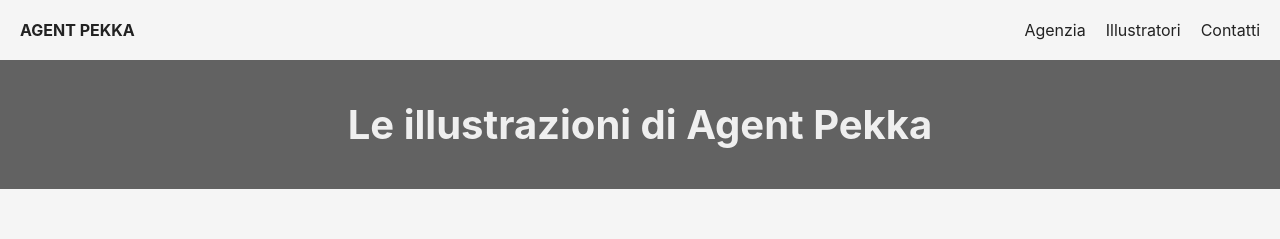
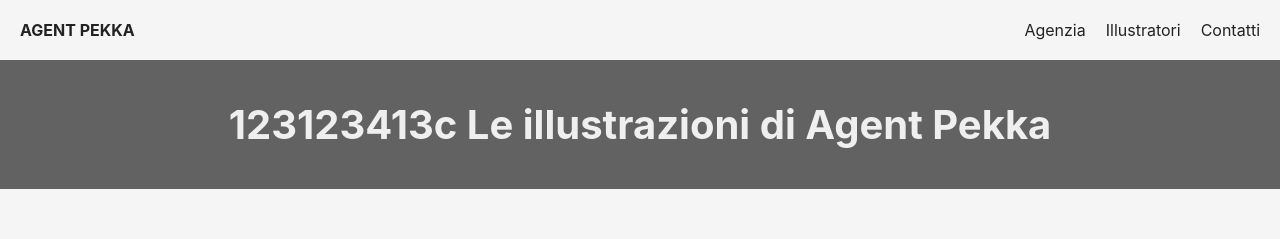
Before and after one commit to cirox/prova-pagina-web-responsive, a plain HTML site: page index.html in a window 1280 px wide. Shown: the top 239 px of the page. Drawn offline with Linux system fonts and the light colour scheme.

Commit message:
Update index.html

```diff
--- a/index.html
+++ b/index.html
@@ -4,7 +4,7 @@
     <meta charset="UTF-8">
     <meta http-equiv="X-UA-Compatible" content="IE=edge">
     <meta name="viewport" content="width=device-width, initial-scale=1.0">
-    <title>123123413c Esempio pagina web Agent Pekka</title>
+    <title>Esempio pagina web Agent Pekka</title>
     <link rel="stylesheet" href="css/stile.css">
 </head>
 <body>
@@ -19,7 +19,7 @@
         </nav>
     </header>
     <section class="hero">
-        <h1>Le illustrazioni di Agent Pekka</h1>
+        <h1>123123413c Le illustrazioni di Agent Pekka</h1>
     </section>
     <main>
         <div class="card">
```
